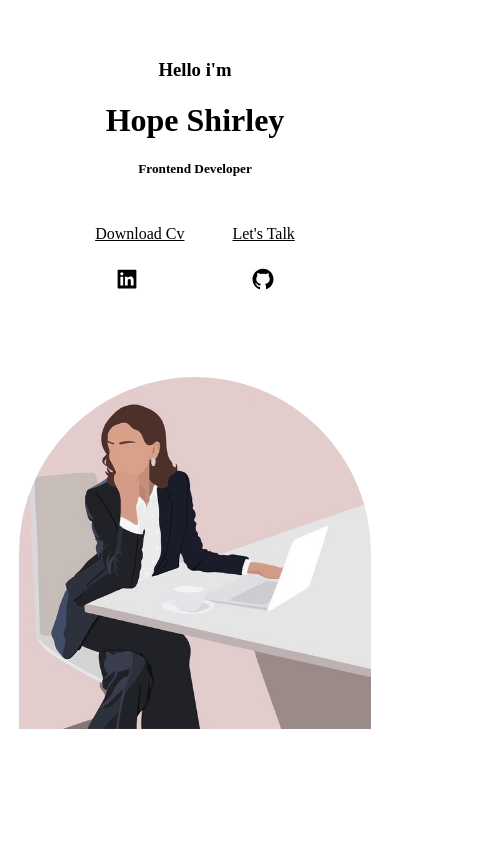
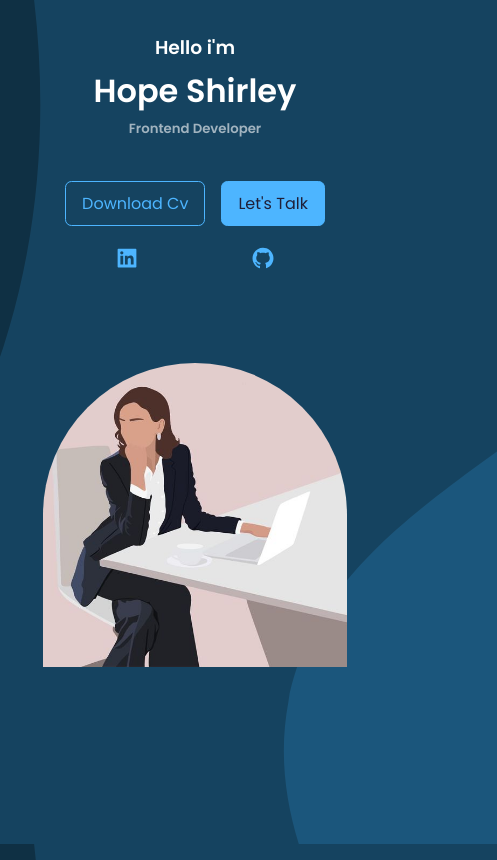
Before and after one commit to hopeminyoso/my-portfolio, a React (Create React App) app: page / in a window 390 px wide. Shown: the top 860 px of the page, 497 px wide, since content can reach past the window. Built offline with nearby package versions, Linux system fonts and the light colour scheme.

Commit message:
responsiveness

```diff
--- a/src/index.css
+++ b/src/index.css
@@ -1,5 +1,50 @@
+@import url("https://fonts.googleapis.com/css2?family=Open+Sans:wght@400;700&family=Poppins:wght@300;400;500;600&display=swap");
+
+* {
+  margin: 0;
+  padding: 0;
+  border: 0;
+  outline: 0;
+  box-sizing: border-box;
+  list-style: none;
+  text-decoration: none;
+}
+
+:root {
+  --color-bg: #1f1f38;
+  --color-bg-variant: #2c2c6c;
+  --color-primary: #4db5ff;
+  --color-primary-lighter: #7fc5ff; /* Lighter shade for hover */
+  --color-primary-variant: rgba(77, 141, 255, 0.4);
+  --color-white: #fff;
+  --color-light: rgba(255, 255, 255, 0.6);
+
+  --transition: all 400ms;
+
+  --container-width-lg: 75%;
+  --container-width-md: 86%;
+  --container-width-sm: 90%;
+}
+
+html {
+  scroll-behavior: smooth;
+}
+
+::-webkit-scrollbar {
+  display: none;
+}
+
+body {
+  font-family: "Poppins", sans-serif;
+  background: var(--color-bg) url("../src/assets/bg-texture.svg") fixed;
+  background-size: cover;
+  background-repeat: no-repeat;
+  color: var(--color-white);
+  line-height: 1.7;
+}
+
 .container {
-  width: 75%;
+  width: var(--container-width-lg);
   margin: 0 auto;
 }
 
@@ -9,6 +54,7 @@
 
 section {
   margin-top: 8rem;
+  /* height: 100vh; */
 }
 
 section > h2,
@@ -52,7 +98,7 @@
 }
 
 .btn:hover {
-  background: var(--color-primary-lighter);
+  background: var(--color-primary-lighter); /* Updated lighter shade on hover */
   color: var(--color-bg);
   border-color: transparent;
 }
@@ -63,7 +109,6 @@
   object-fit: cover;
 }
 
-/* Media queries */
 @media screen and (max-width: 1024px) {
   .container {
     width: 86%;
@@ -90,4 +135,5 @@
   .btn {
     padding: 0.5rem 1rem;
   }
+
 }
```
